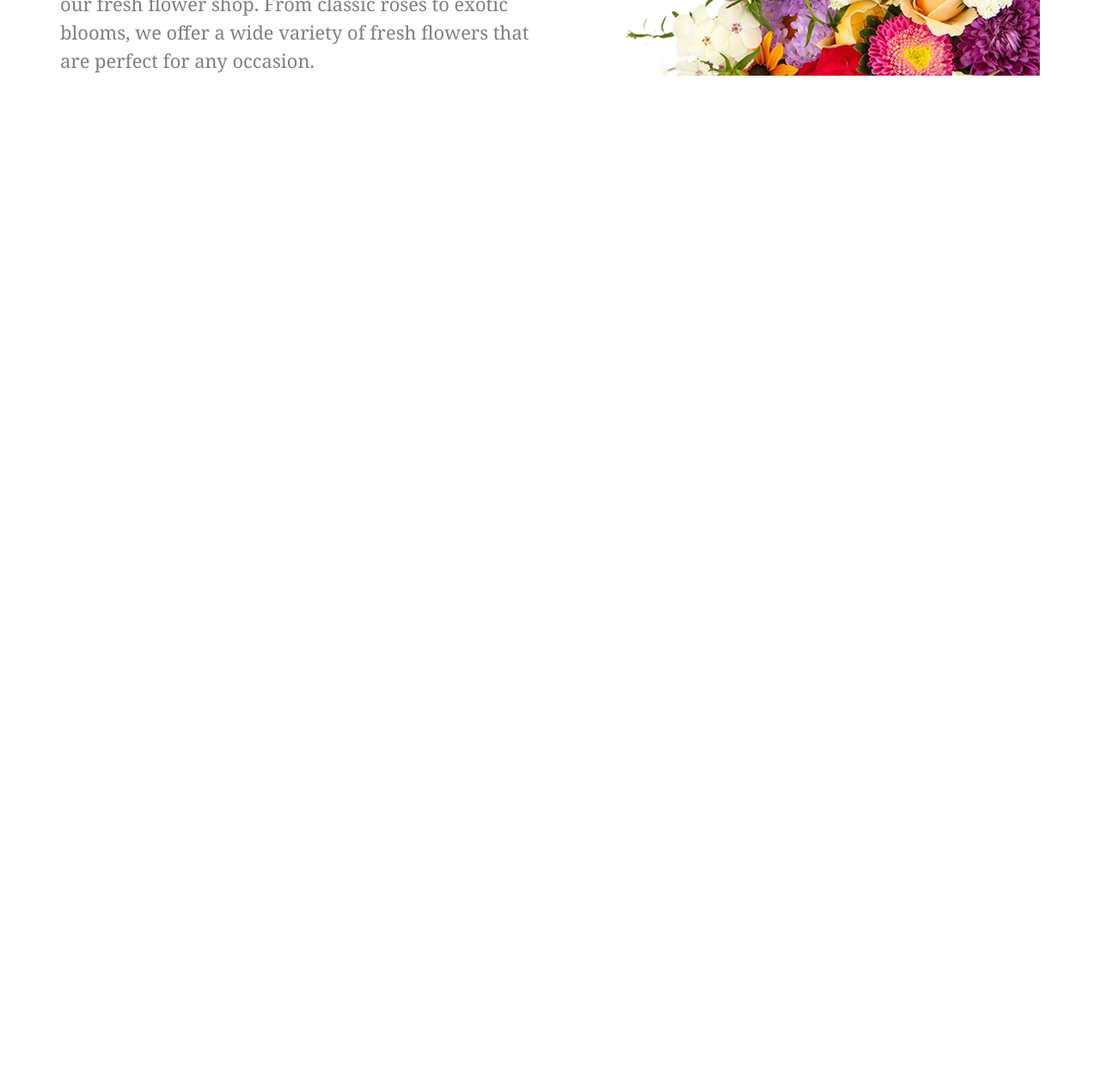
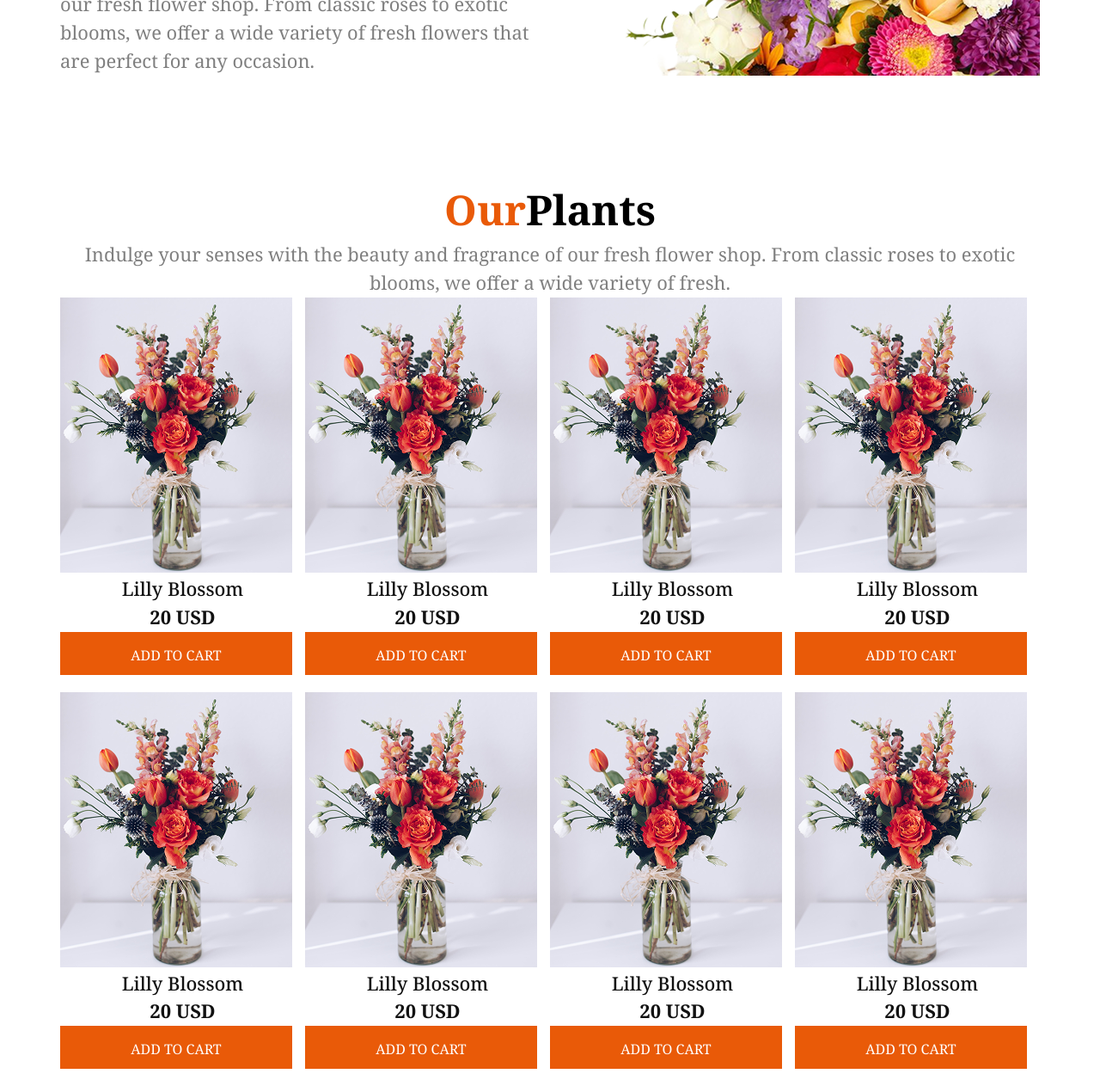
Before and after one commit to shamimthecoder/second-assignment, a plain HTML site: page index.html in a window 1280 px wide. Shown: the part 500-1763 px from the top of the page at 86% size. Before the commit the page ends 800 px from the top, so only its background shows below. Drawn offline with nearby package versions, Linux system fonts and the light colour scheme.

Commit message:
plant section done

```diff
--- a/index.html
+++ b/index.html
@@ -14,6 +14,7 @@
 
 <body class="my-font">
     <header>
+        <!-- nav section -->
         <nav class="max-w-[1140px] mt-[30px] mx-auto flex justify-between items-center">
             <img src="./assets/logo.png" alt="">
             <ul class="flex gap-12">
@@ -39,7 +40,66 @@
         </section>
     </header>
     <main>
+        <!-- plant section -->
+        <section class="plant max-w-[1140px] mx-auto">
+            <div class="section-content text-center">
+                <h3 class="font-bold text-[3rem]"><span class="text-[#E95A08]">Our</span>Plants</h3>
+                <p class="text">Indulge your senses with the beauty and fragrance of our fresh flower shop. From classic
+                    roses to
+                    exotic blooms, we offer a wide variety of fresh.</p>
+            </div>
+            <div class="cards grid grid-cols-4 text-center">
+                <div class="card">
+                    <img src="./assets/sample-flower-image.png" alt="">
+                    <p class="text-card font-medium">Lilly Blossom</p>
+                    <p class="text-card font-bold">20 USD</p>
+                    <div class="btn">ADD TO CART</div>
+                </div>
 
+                <div class="card">
+                    <img src="./assets/sample-flower-image.png" alt="">
+                    <p class="text-card font-medium">Lilly Blossom</p>
+                    <p class="text-card font-bold">20 USD</p>
+                    <div class="btn">ADD TO CART</div>
+                </div>
+                <div class="card">
+                    <img src="./assets/sample-flower-image.png" alt="">
+                    <p class="text-card font-medium">Lilly Blossom</p>
+                    <p class="text-card font-bold">20 USD</p>
+                    <div class="btn">ADD TO CART</div>
+                </div>
+                <div class="card">
+                    <img src="./assets/sample-flower-image.png" alt="">
+                    <p class="text-card font-medium">Lilly Blossom</p>
+                    <p class="text-card font-bold">20 USD</p>
+                    <div class="btn">ADD TO CART</div>
+                </div>
+                <div class="card">
+                    <img src="./assets/sample-flower-image.png" alt="">
+                    <p class="text-card font-medium">Lilly Blossom</p>
+                    <p class="text-card font-bold">20 USD</p>
+                    <div class="btn">ADD TO CART</div>
+                </div>
+                <div class="card">
+                    <img src="./assets/sample-flower-image.png" alt="">
+                    <p class="text-card font-medium">Lilly Blossom</p>
+                    <p class="text-card font-bold">20 USD</p>
+                    <div class="btn">ADD TO CART</div>
+                </div>
+                <div class="card">
+                    <img src="./assets/sample-flower-image.png" alt="">
+                    <p class="text-card font-medium">Lilly Blossom</p>
+                    <p class="text-card font-bold">20 USD</p>
+                    <div class="btn">ADD TO CART</div>
+                </div>
+                <div class="card">
+                    <img src="./assets/sample-flower-image.png" alt="">
+                    <p class="text-card font-medium">Lilly Blossom</p>
+                    <p class="text-card font-bold">20 USD</p>
+                    <div class="btn">ADD TO CART</div>
+                </div>
+            </div>
+        </section>
     </main>
     <footer>
 
--- a/style.css
+++ b/style.css
@@ -5,6 +5,21 @@
 .text {
     color: rgba(0, 0, 0, 0.5);
     font-size: 1.37rem;
+}
+
+.text-card {
+    color: #111111;
+    font-size: 1.37rem;
+}
+
+.btn {
+    max-width: 270px;
+    height: 50px;
+    color: white;
+    background-color: #E95A08;
+    text-align: center;
+    padding-top: 15px;
+    margin-bottom: 20px;
 }
 
 
@@ -33,4 +48,23 @@
     .banner-content {
         padding: 10px;
     }
+
+    .cards {
+        display: grid;
+        grid-template-columns: repeat(2, 1fr);
+        gap: 20px;
+        padding: 10px;
+    }
+
+    .section-content {
+        padding: 28px;
+    }
+
+    .section-content h3 {
+        font-size: 1.5rem;
+    }
+
+    .section-content p {
+        font-size: 0.87rem;
+    }
 }
```
